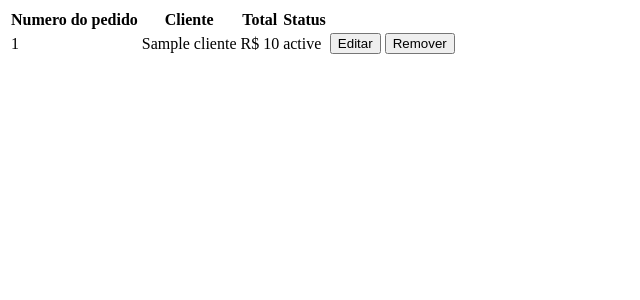
After one commit to hudolfhess/SeusPedidos, a Django app: template SeusPedidos/template/App/pedido/listapedido.html in a window 1280 px wide. The commit adds this page. Shown: the top 300 px of the page, without its empty margins (0-640 px from the left). Run offline with Django 3.2, Linux system fonts and the light colour scheme; the template is opened without the code that fills it: most values are stand-ins (such as "Sample title", 1, 10 or a date in 2020); parts of the project's set-up code (start-up, migrations or seed data) failed here and were passed over; some libraries are stand-ins or nearby versions.

Commit message:
View de pedidos

```diff
--- /dev/null
+++ b/SeusPedidos/template/App/pedido/listapedido.html
@@ -0,0 +1,31 @@
+<!DOCTYPE html>
+<html lang="en-US" ng-app="pedidoApp">
+<script src="http://ajax.googleapis.com/ajax/libs/angularjs/1.3.14/angular.min.js"></script>
+<script src="pedidoApp.js"></script>
+<script src="pedidoCtrl.js"></script>
+
+
+<body ng-controller="pedidoCtrl">
+
+    <table>
+        <thead>
+            <th>Numero do pedido</th>
+            <th>Cliente</th>
+            <th>Total</th>
+            <th>Status</th>
+        </thead>
+        <tr ng-repeat="pedido in pedidos">
+            <td>{{pedido.id}}</td>
+            <td>{{pedido.cliente}}</td>
+            <td>R$ {{pedido.total}}</td>
+            <td>{{pedido.status}}</td>
+            <td>
+                <button ng-click="editarPedido($index)">Editar</button>
+            </td>
+            <td>
+                <button ng-click="removerPedido($index)">Remover</button>
+            </td>
+        </tr>
+    </table>
+</body>
+</html>
--- a/SeusPedidos/template/App/pedido/pedidoCtrl.js
+++ b/SeusPedidos/template/App/pedido/pedidoCtrl.js
@@ -12,7 +12,7 @@ app.controller("pedidoCtrl", function($scope) {
 
     $scope.pedido = {cliente:undefined, itens:[]};
 
-    $scope.pedidos = [];
+    $scope.pedidos = [{id:1, cliente:'Henrique Cassus' ,total:150.00, status:'Concluido'}];
 
     $scope.produtos = [
         {id:1, nome:"Produto Teste", valor:50.00},
@@ -21,6 +21,7 @@ app.controller("pedidoCtrl", function($scope) {
     ];
 
     $scope.gerarPedido  = function() {
+        $scope.pedido.cliente = $scope.clientes[$scope.index_produto]
         pedido = $scope.pedido;
         $scope.pedidos.push(pedido);
         $scope.pedido = {};
@@ -37,4 +38,12 @@ app.controller("pedidoCtrl", function($scope) {
         $scope.item = {};
     };
 
+    $scope.editarPedido = function(index){
+        $scope.pedido = pedidos[index];
+    }
+
+    $scope.salvarAlteracoes = function(index){
+        $scope.pedidos[index] = $scope.pedido;
+    }
+
 });
```
Also changed, not shown: SeusPedidos/template/App/pedido/pedido.html (+1 -22 lines).
